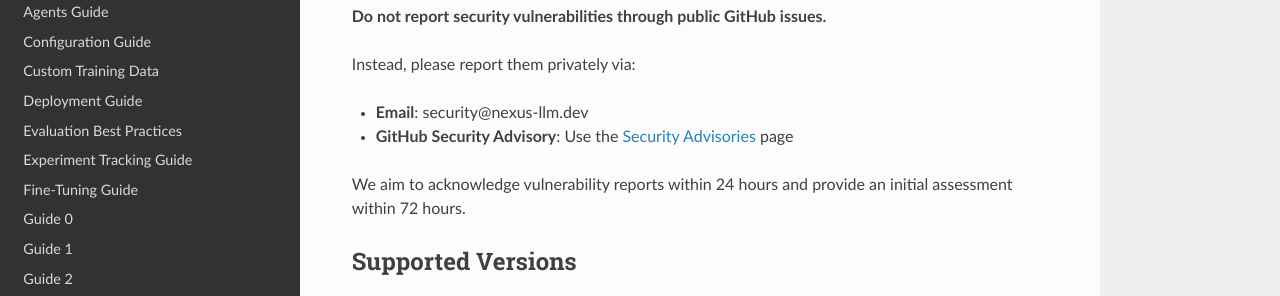
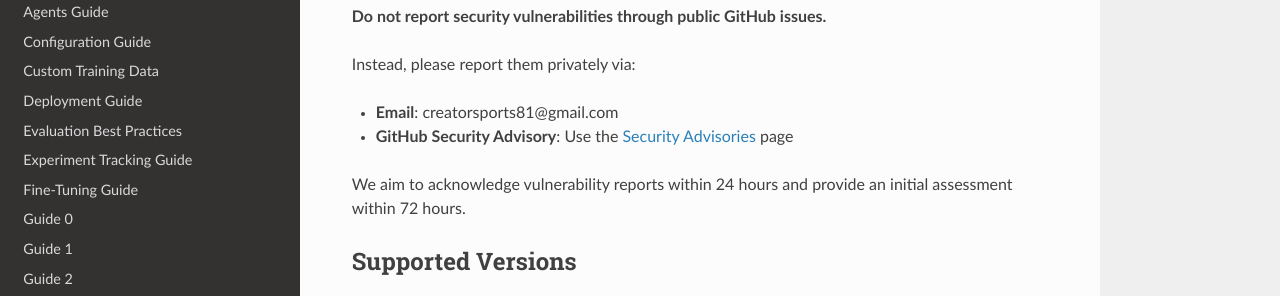
Before and after one commit to brutal-45/Nexus-LLM, a Sphinx documentation site: the page built from docs/SECURITY.md, in a window 1280 px wide and 900 px high. Shown: the part 211-507 px from the top of the window. Built offline with Sphinx 7.4.7 and the Read the Docs theme 3.1.0, drawn with Linux system fonts in a browser that asks for light colours.

Commit message:
Update SECURITY.md

```diff
--- a/docs/SECURITY.md
+++ b/docs/SECURITY.md
@@ -6,7 +6,7 @@
 
 Instead, please report them privately via:
 
-- **Email**: security@nexus-llm.dev
+- **Email**: creatorsports81@gmail.com
 - **GitHub Security Advisory**: Use the [Security Advisories](https://github.com/nexus-llm/Nexus-LLM/security/advisories) page
 
 We aim to acknowledge vulnerability reports within 24 hours and provide an initial assessment within 72 hours.
```
